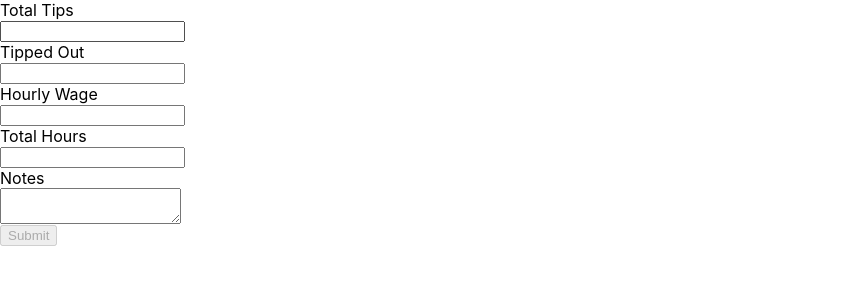
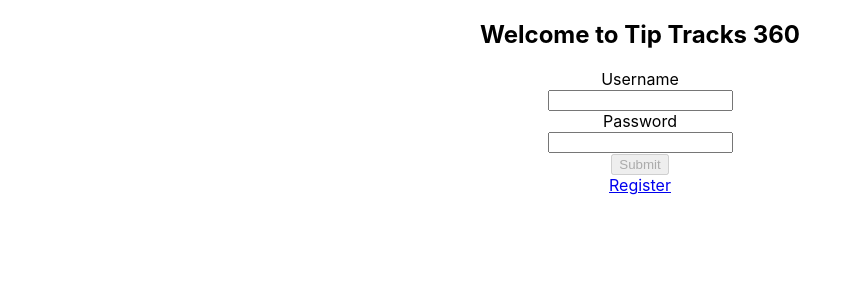
Before and after one commit to skunkpirates42/tiptracks-360-client, a React (Create React App) app: page / in a window 1280 px wide. Shown: the top 300 px of the page, without its empty margins (0-862 px from the left). Built offline with nearby package versions, Linux system fonts and the light colour scheme; no server answers.

Commit message:
ready for merge

```diff
--- a/src/index.js
+++ b/src/index.js
@@ -7,15 +7,12 @@ import store from './store';
 import './index.css';
 import * as serviceWorker from './serviceWorker';
 
-// temp for dev
-import AddTipsForm from './components/add-tips-form';
 
 ReactDOM.render(
   <Provider store={store}>
-    <AddTipsForm />
-    {/* <Router>
+    <Router>
       <App />
-    </Router> */}
+    </Router>
   </Provider>
   , document.getElementById('root')
 );
```
